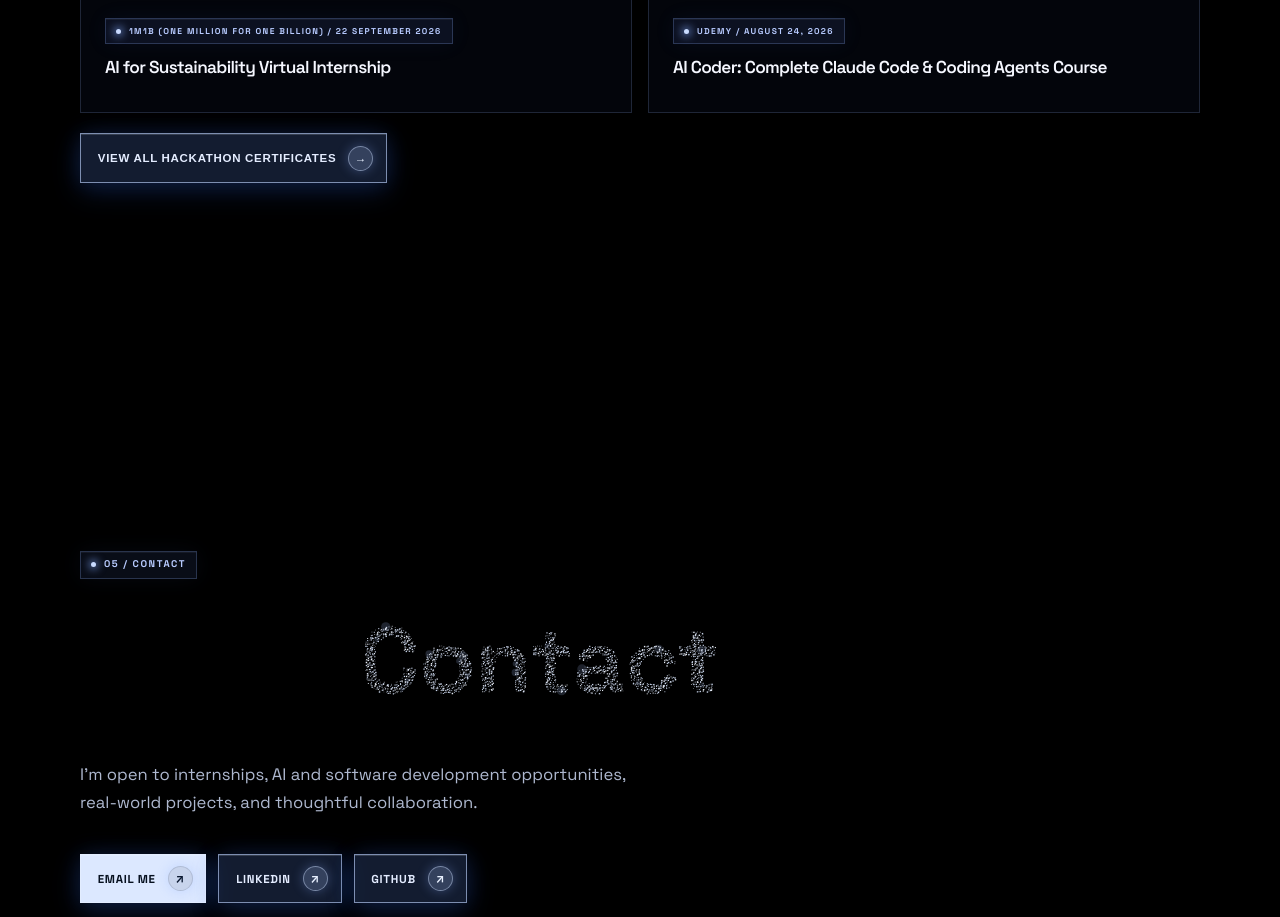
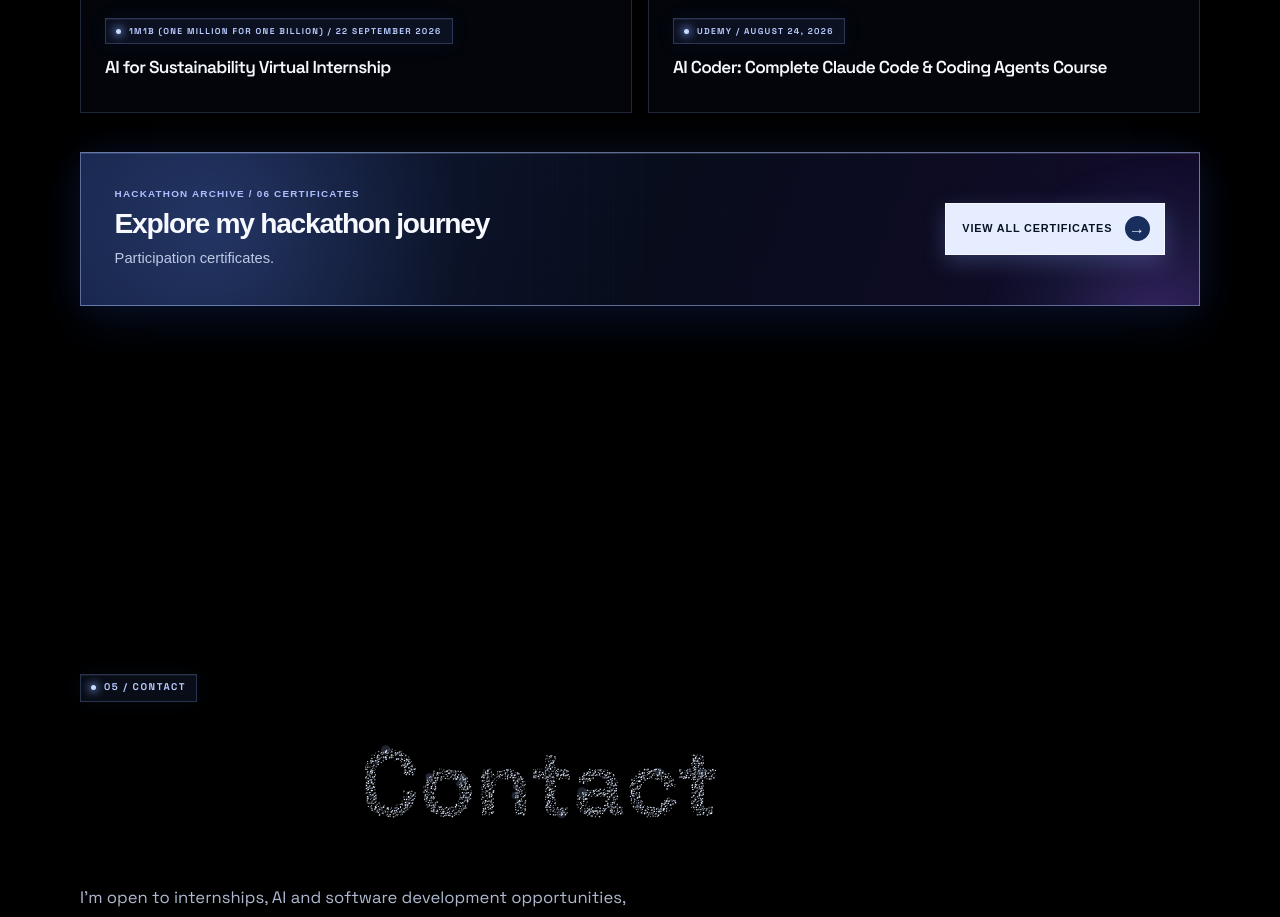
Before and after one commit to vishnuvikas2006/my-new-portfolio, a React (Vite) app: page / in a window 1280 px wide. Shown: the part 6280-7197 px from the top of the page. Built offline with nearby package versions, Linux system fonts and the light colour scheme.

Commit message:
update button

```diff
--- a/src/components/sections/Certificates.tsx
+++ b/src/components/sections/Certificates.tsx
@@ -1,6 +1,7 @@
 import { useEffect, useState, type ReactNode } from 'react';
 import { createPortal } from 'react-dom';
 import { certificates, type Certificate } from '../../data/certificates';
+import { certificates as hackathonCertificates } from '../../data/hackaton';
 import { SectionHeading } from './SectionHeading';
 
 const isExternalUrl = (url?: string) => {
@@ -121,8 +122,21 @@ export function Certificates({ onViewHackathons }: CertificatesProps) {
         emptyMessage="Certificate collection ready."
         emptyDetail={<>Add certificate entries in <code>src/data/certificates.ts</code>.</>}
       />
-      <button className="button certificates__hackathon-trigger" type="button" onClick={onViewHackathons}>
-        View All Hackathon Certificates <span aria-hidden="true">&rarr;</span>
+      <button
+        className="hackathon-archive-cta"
+        type="button"
+        onClick={onViewHackathons}
+        aria-label={`View all ${hackathonCertificates.length} hackathon certificates`}
+      >
+        <span className="hackathon-archive-cta__content">
+          <span className="hackathon-archive-cta__eyebrow">Hackathon archive / {String(hackathonCertificates.length).padStart(2, '0')} certificates</span>
+          <span className="hackathon-archive-cta__title">Explore my hackathon journey</span>
+          <span className="hackathon-archive-cta__description">Participation certificates.</span>
+        </span>
+        <span className="hackathon-archive-cta__action">
+          <span>View all certificates</span>
+          <span className="hackathon-archive-cta__arrow" aria-hidden="true">&rarr;</span>
+        </span>
       </button>
     </section>
   );
--- a/src/styles/index.css
+++ b/src/styles/index.css
@@ -662,7 +662,105 @@ code {
 .certificate-modal__close span { font-size: 1.25rem; font-weight: 300; line-height: 0.7; }
 .certificate-modal__close:hover { background: rgba(133, 171, 255, 0.23); border-color: #d7e4ff; }
 
-.certificates__hackathon-trigger { margin-top: 1.25rem; }
+.hackathon-archive-cta {
+  position: relative;
+  display: grid;
+  grid-template-columns: minmax(0, 1fr) auto;
+  gap: clamp(1rem, 3vw, 2.4rem);
+  align-items: center;
+  width: 100%;
+  min-height: 154px;
+  padding: clamp(1.25rem, 3vw, 2.1rem);
+  margin-top: clamp(1.5rem, 3vw, 2.4rem);
+  overflow: hidden;
+  color: #eff5ff;
+  text-align: left;
+  cursor: pointer;
+  background:
+    radial-gradient(circle at 12% 50%, rgba(102, 144, 255, 0.23), transparent 25%),
+    linear-gradient(110deg, rgba(24, 40, 82, 0.78), rgba(8, 13, 29, 0.94) 52%, rgba(27, 16, 61, 0.7));
+  border: 1px solid rgba(170, 196, 255, 0.52);
+  box-shadow: inset 0 1px 0 rgba(239, 246, 255, 0.13), 0 16px 46px rgba(15, 40, 106, 0.24), 0 0 40px rgba(89, 130, 255, 0.11);
+  isolation: isolate;
+  transition: transform 260ms ease, border-color 260ms ease, box-shadow 260ms ease, background-color 260ms ease;
+}
+
+.hackathon-archive-cta::before,
+.hackathon-archive-cta::after {
+  position: absolute;
+  z-index: -1;
+  pointer-events: none;
+  content: "";
+}
+
+.hackathon-archive-cta::before {
+  width: 340px;
+  height: 340px;
+  right: -116px;
+  bottom: -205px;
+  background: radial-gradient(circle, rgba(157, 112, 255, 0.27), rgba(120, 154, 255, 0.07) 42%, transparent 70%);
+  border-radius: 50%;
+  filter: blur(3px);
+  animation: archive-glow 4.8s ease-in-out infinite;
+}
+
+.hackathon-archive-cta::after {
+  inset: 0;
+  opacity: 0.42;
+  background-image: linear-gradient(90deg, rgba(167, 191, 255, 0.08) 1px, transparent 1px), linear-gradient(rgba(167, 191, 255, 0.06) 1px, transparent 1px);
+  background-size: 28px 28px;
+  mask-image: linear-gradient(90deg, transparent, rgba(0, 0, 0, 0.65) 45%, transparent);
+}
+
+.hackathon-archive-cta > span { position: relative; z-index: 1; }
+
+.hackathon-archive-cta__content { display: grid; gap: 0.45rem; max-width: 700px; }
+.hackathon-archive-cta__eyebrow { color: #aebfff; font-size: 0.62rem; font-weight: 750; letter-spacing: 0.12em; line-height: 1.3; text-transform: uppercase; }
+.hackathon-archive-cta__title { color: #f7f9ff; font-size: clamp(1.25rem, 2.2vw, 1.85rem); font-weight: 560; letter-spacing: -0.045em; line-height: 1.12; }
+.hackathon-archive-cta__description { color: #bdc9e5; font-size: clamp(0.78rem, 1.2vw, 0.92rem); line-height: 1.52; }
+
+.hackathon-archive-cta__action {
+  display: inline-flex;
+  gap: 0.8rem;
+  align-items: center;
+  justify-self: end;
+  padding: 0.78rem 0.9rem 0.78rem 1rem;
+  color: #091225;
+  font-size: 0.68rem;
+  font-weight: 800;
+  letter-spacing: 0.075em;
+  line-height: 1.15;
+  text-transform: uppercase;
+  background: #e5edff;
+  border: 1px solid #f4f7ff;
+  box-shadow: 0 7px 22px rgba(142, 177, 255, 0.25);
+}
+
+.hackathon-archive-cta__arrow {
+  display: grid;
+  width: 25px;
+  height: 25px;
+  color: #eff5ff;
+  font-size: 1rem;
+  background: #182e5c;
+  border-radius: 50%;
+  place-items: center;
+  transition: transform 220ms ease, background-color 220ms ease;
+}
+
+.hackathon-archive-cta:hover {
+  border-color: rgba(231, 239, 255, 0.95);
+  box-shadow: inset 0 1px 0 rgba(255, 255, 255, 0.24), 0 21px 58px rgba(20, 57, 146, 0.35), 0 0 54px rgba(99, 146, 255, 0.23);
+  transform: translateY(-4px);
+}
+
+.hackathon-archive-cta:hover .hackathon-archive-cta__arrow { background: #294d94; transform: translateX(4px); }
+.hackathon-archive-cta:focus-visible { outline: 2px solid #f3f7ff; outline-offset: 4px; }
+
+@keyframes archive-glow {
+  0%, 100% { transform: scale(0.88) translate3d(-9px, 6px, 0); opacity: 0.67; }
+  50% { transform: scale(1.08) translate3d(10px, -9px, 0); opacity: 1; }
+}
 
 .hackathon-view-open { overflow: hidden; }
 
@@ -844,6 +942,15 @@ code {
   .hackathon-view { padding: 0.6rem; }
   .hackathon-view__panel { min-height: calc(100svh - 1.2rem); padding: 4.1rem 1rem 1.4rem; }
   .hackathon-view__header { margin-top: 3rem; }
+  .hackathon-archive-cta {
+    grid-template-columns: 1fr;
+    gap: 0.9rem;
+    min-height: 0;
+    padding: 1.2rem;
+  }
+  .hackathon-archive-cta__content { gap: 0.38rem; }
+  .hackathon-archive-cta__description { font-size: 0.76rem; }
+  .hackathon-archive-cta__action { grid-column: 1 / -1; justify-self: stretch; justify-content: space-between; }
 }
 
 @media (max-width: 360px) {
```
